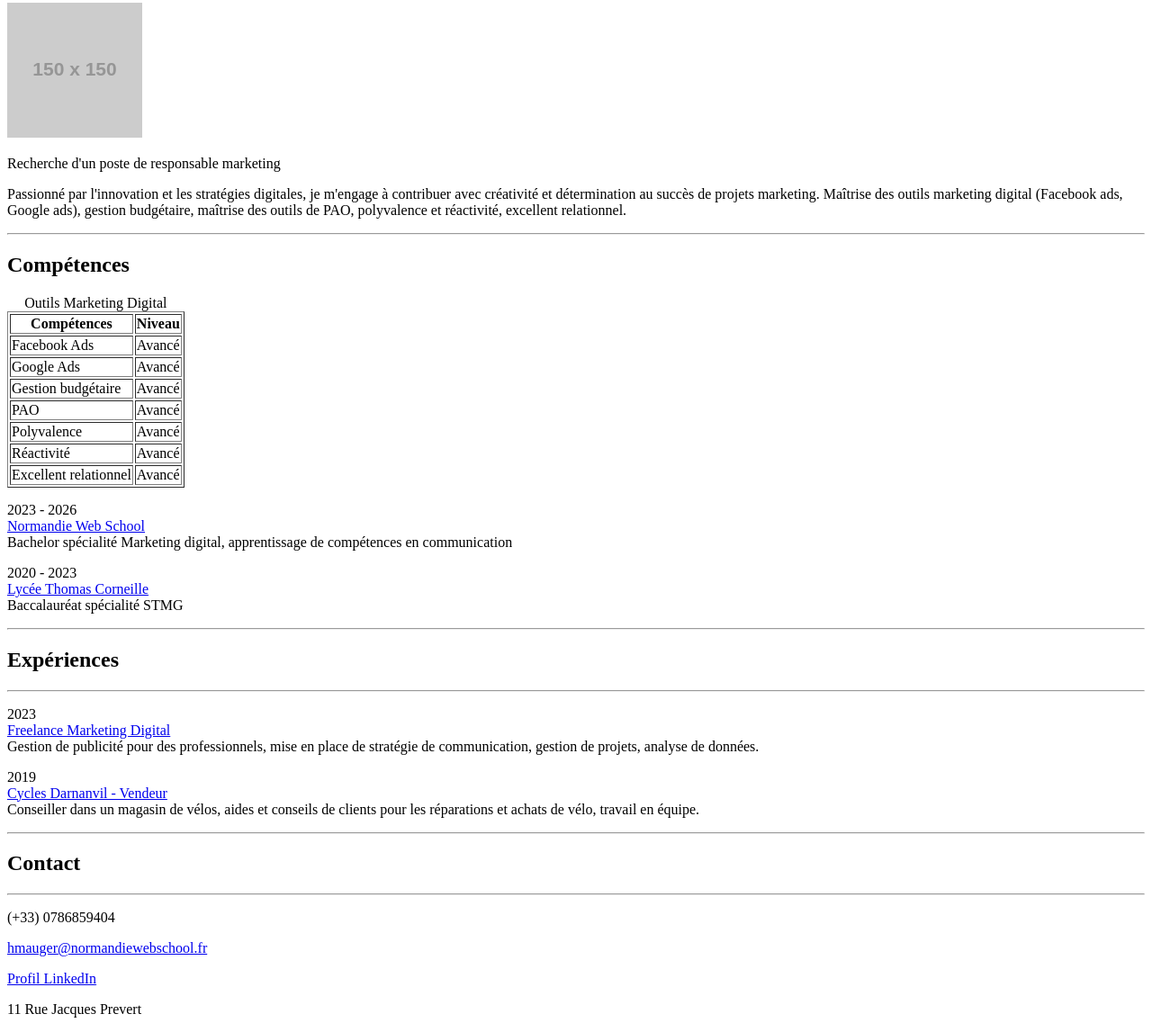
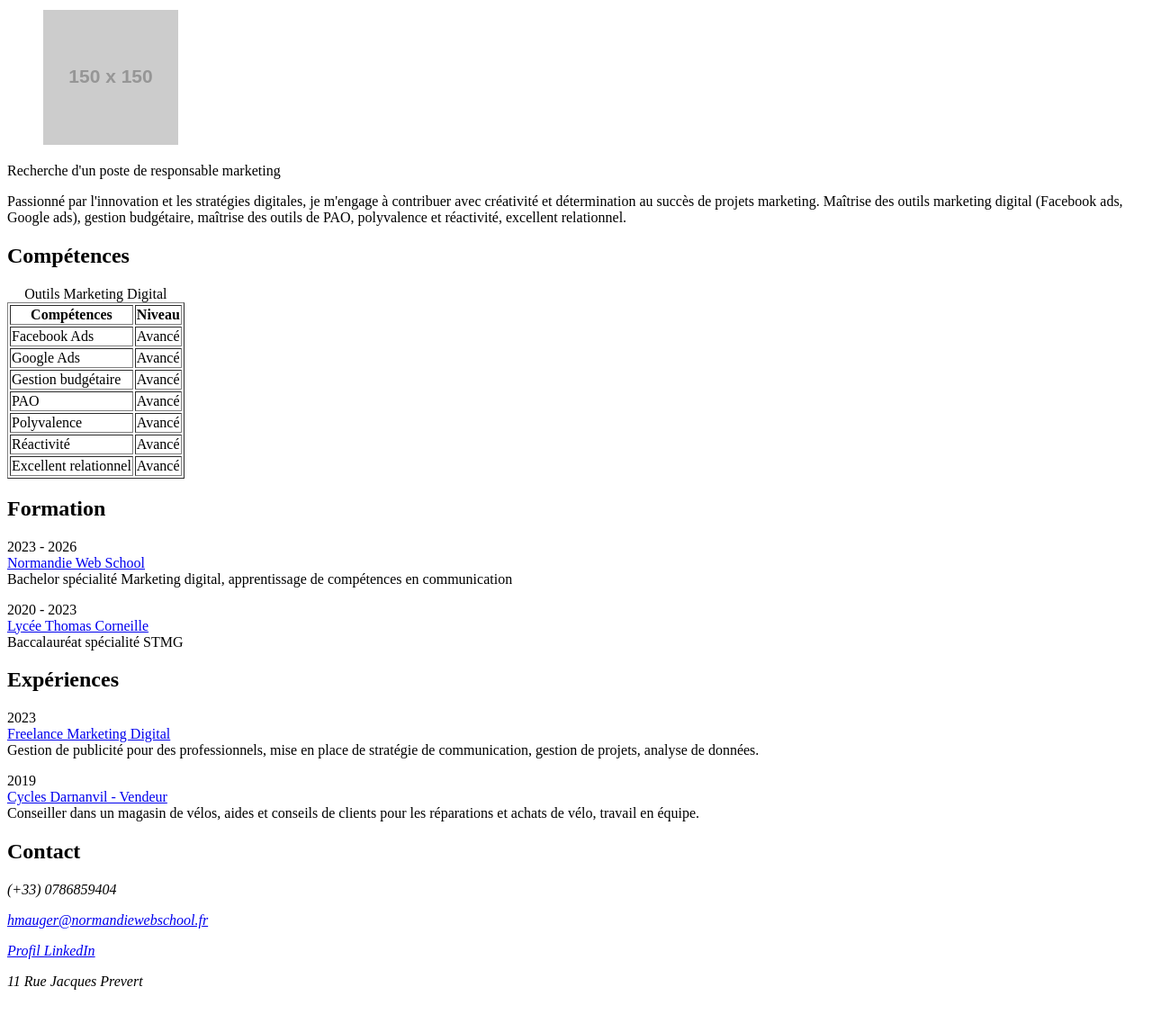
Before and after one commit to hugomg7/azeaze, a plain HTML site: page index.html in a window 1280 px wide. Shown: the part 97-1244 px from the top of the page at 90% size. After the commit the page ends 1213 px from the top, so only its background shows below. Drawn offline with Linux system fonts and the light colour scheme; placeholder pictures from the web are drawn by us.

Commit message:
modif sémentiques

```diff
--- a/index.html
+++ b/index.html
@@ -14,20 +14,33 @@
     </style>
 </head>
 <body>
+    <header>
         <hr>
         <h1 class="name">Hugo Mauger</h1>
         <hr>
+    </header>
+    <main>
+        <section>
+            <figure>
                 <img src="https://fakeimg.pl/150/?text=Hugo" alt="Photo de Hugo">
+            </figure>
             <p class="job-title">Recherche d'un poste de responsable marketing</p>
+            <article>
                 <p>Passionné par l'innovation et les stratégies digitales, je m'engage à contribuer avec créativité et détermination au succès de projets marketing. Maîtrise des outils marketing digital (Facebook ads, Google ads), gestion budgétaire, maîtrise des outils de PAO, polyvalence et réactivité, excellent relationnel.</p>
-    <hr>
+            </article>
+        </section>
+        <section>
             <h2>Compétences</h2>
+            <article>
                 <table border="1">
                     <caption>Outils Marketing Digital</caption>
+                    <thead>
                         <tr>
                             <th>Compétences</th>
                             <th>Niveau</th>
                         </tr>
+                    </thead>
+                    <tbody>
                         <tr>
                             <td>Facebook Ads</td>
                             <td>Avancé</td>
@@ -56,21 +69,33 @@
                             <td>Excellent relationnel</td>
                             <td>Avancé</td>
                         </tr>
+                    </tbody>
                 </table>
-
+            </article>
+        </section>
+        <section>
+            <h2>Formation</h2>
+            <article>
                 <p>2023 - 2026<br><a href="https://normandiewebschool.fr/">Normandie Web School</a><br>Bachelor spécialité Marketing digital, apprentissage de compétences en communication</p>
                 <p>2020 - 2023<br><a href="https://thomas-corneille.lycee.ac-normandie.fr/">Lycée Thomas Corneille</a><br>Baccalauréat spécialité STMG</p>
-    <hr>
+            </article>
+        </section>
+        <section>
             <h2>Expériences</h2>
-    <hr>
+            <article>
                 <p>2023<br><a href="https://www.aceupmedia.com/home">Freelance Marketing Digital</a><br>Gestion de publicité pour des professionnels, mise en place de stratégie de communication, gestion de projets, analyse de données.</p>
                 <p>2019<br><a href="https://www.cycles-darnanville.com/">Cycles Darnanvil - Vendeur</a><br>Conseiller dans un magasin de vélos, aides et conseils de clients pour les réparations et achats de vélo, travail en équipe.</p>
-    <hr>
+            </article>
+        </section>
+        <section>
             <h2>Contact</h2>
-    <hr>
+            <address>
                 <p>(+33) 0786859404</p>
                 <p><a href="mailto:hmauger@normandiewebschool.fr">hmauger@normandiewebschool.fr</a></p>
                 <p><a href="https://www.linkedin.com/in/hugo-mauger-76b251263/" class="linkedin">Profil LinkedIn</a></p>
                 <p>11 Rue Jacques Prevert</p>
+            </address>
+        </section>
+    </main>
 </body>
 </html>
```
Lines whose indentation alone changed are shown as unchanged.
